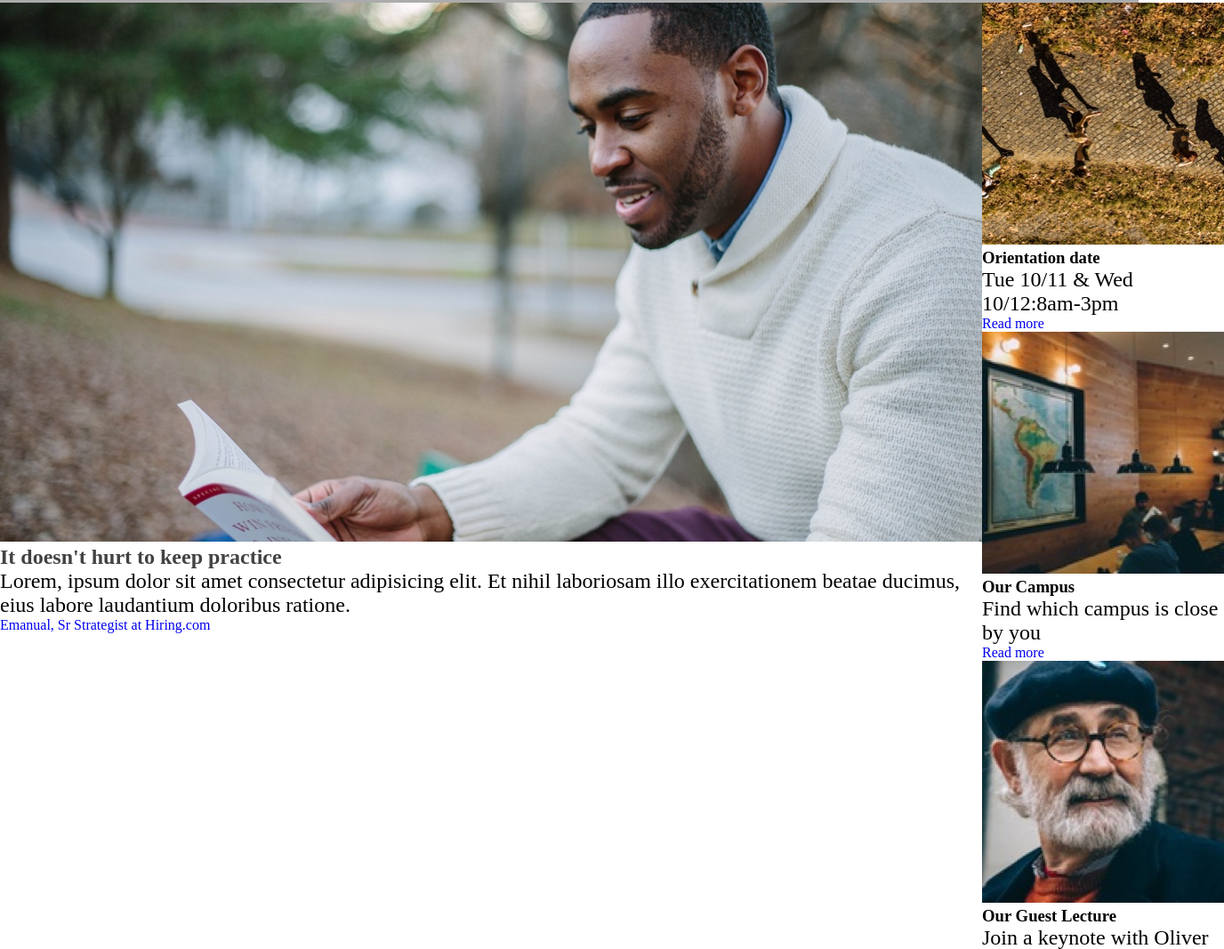
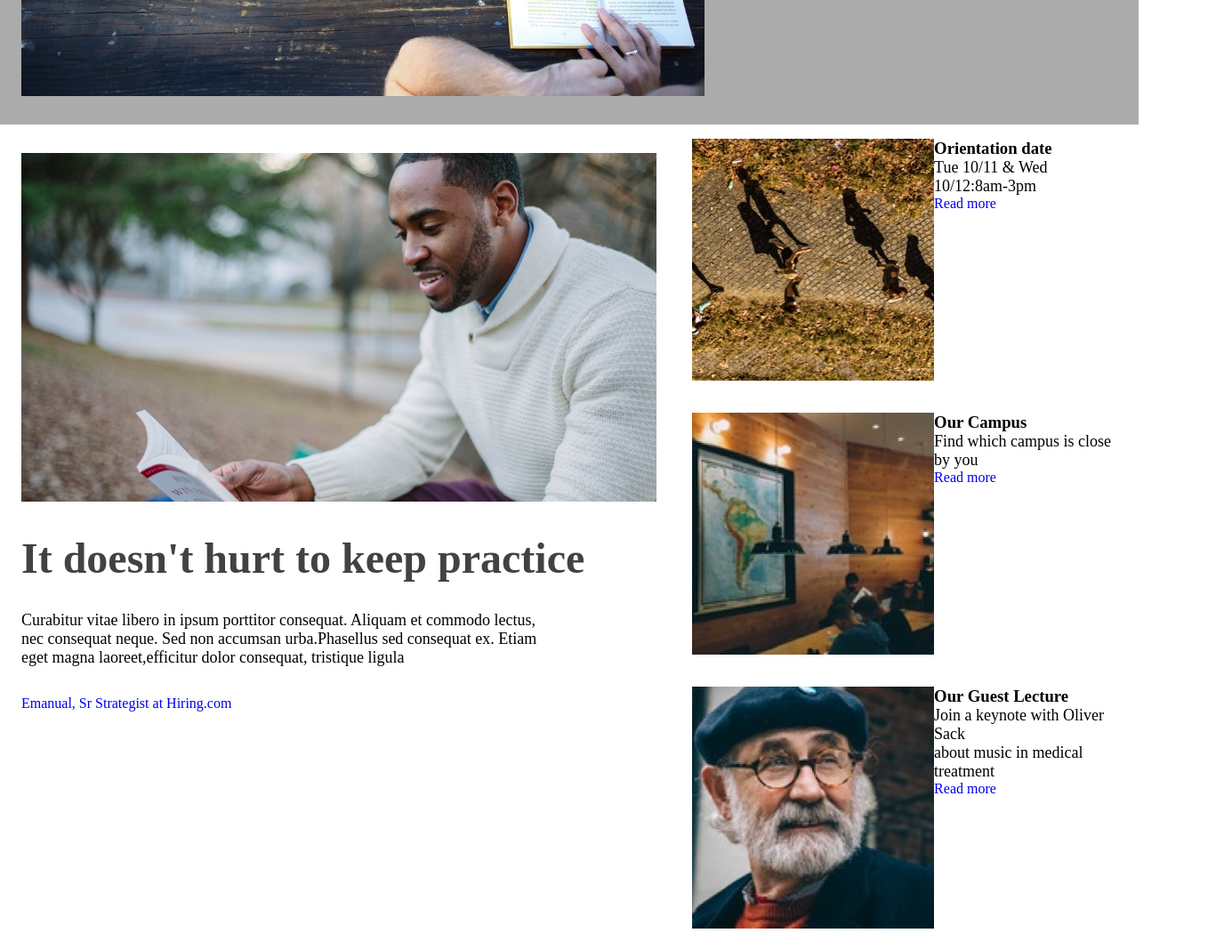
Before and after one commit to patchanaab/23-bas-colmar, a plain HTML site: page index.html in a window 1280 px wide. Shown: the part 556-1623 px from the top of the page at 89% size, 1376 px wide, since content can reach past the window. Drawn offline with Linux system fonts and the light colour scheme.

Commit message:
checkpoint-morning,html nav hero info

```diff
--- a/index.html
+++ b/index.html
@@ -3,7 +3,7 @@
 <head>
     <meta charset="UTF-8">
     <meta name="viewport" content="width=device-width, initial-scale=1.0">
-    <title>Colmar Academy</title>
+    <title>23-bas-colmar</title>
     <link rel="stylesheet" href="style.css">
 </head>
 <body>
@@ -38,29 +38,35 @@
         </section>
         <section class="information">
             <div class="info-first">
-                <div class="info-image"><img src="image/images/information-main.jpg" alt="info"></div>
+                <div class="info-image"><img src="image/images/information-main.jpg" alt="info" width="100%"></div>
                 <h2>It doesn't hurt to keep practice</h2>
-                <p>Lorem, ipsum dolor sit amet consectetur adipisicing elit. Et nihil laboriosam illo exercitationem beatae ducimus, eius labore laudantium doloribus ratione.</p>
+                <p>Curabitur vitae libero in ipsum porttitor consequat. Aliquam et commodo lectus,<br>nec consequat neque. Sed non accumsan urba.Phasellus sed consequat ex. Etiam<br>eget magna laoreet,efficitur dolor consequat, tristique ligula</p>
                 <a href="#">Emanual, Sr Strategist at Hiring.com</a>
             </div>
-            <div class="info-second>">
-                <div class="od">
+            <div class="card-container">
+                <div class="card">
                     <div class="od-image"><img src="image/images/information-orientation.jpg" alt="od"></div>
+                    <div class="card-content">
                         <h3>Orientation date</h3>
                         <p>Tue 10/11 & Wed 10/12:8am-3pm</p>
                         <a href="#">Read more</a>
                     </div>
-                <div class="oc">
+                </div>
+                <div class="card">
                     <div class="oc-image"><img src="image/images/information-campus.jpg" alt="campus"></div>
+                    <div class="card-content">
                         <h3>Our Campus</h3>
                         <p>Find which campus is close by you</p>
                         <a href="#">Read more</a>
                     </div>
-                <div class="ogl">
+                </div>
+                <div class="card">
                     <div class="ogl-image"><img src="image/images/information-guest-lecture.jpg" alt="guest"></div>
+                    <div class="card-content">
                         <h3>Our Guest Lecture</h3>
                         <p>Join a keynote with Oliver Sack<br>about music in medical treatment</p>
                         <a href="#">Read more</a>
+                    </div>
                 </div>
             </div>
         </section>
--- a/style.css
+++ b/style.css
@@ -16,10 +16,13 @@ h1{
     color: var(--base-1);
 }
 h2{
+    font-size: 48px;
+    margin-top: 32px;
+    margin-bottom: 32px;
     color: var(--base-1);
 }
 p{
-    font-size: 24px;
+    font-size: 18px;
 }
 header{
     display: flex;
@@ -62,8 +65,7 @@ header{
     }
     .hero-second{
         display: flex;
-        /* flex: 1; */
-        /* width: 40%; */
+        flex: 1;
         flex-direction: column;
         justify-content: center;
         align-items:center;
@@ -73,22 +75,30 @@ header{
                 color:white;
                 background-color:var(--base-1);}
 }
+
 .information{
     display: flex;
+    background-color:white;
          .info-first{
             display: flex;
             flex-direction: column;
-        .info-image{
-            /* margin-left: 24px;
+            margin-left: 24px;
             margin-right: 24px;
-            margin-top:32px;
-            margin-bottom:32px;
-            width: 60%; */
+            margin-top: 32px;
+            margin-bottom: 32px;
+            width: 60%;
+                a{
+                    margin-top: 32px;
+                    margin-bottom: 32px;
                 }
-    .info-second{
+        }
+            .card-container{
                 display: flex;
                 flex-direction: column;
-        width: 40%;
+                flex-wrap: wrap;
+                    .card{
+                        display: flex;
+                        padding: 16px;
                     }
             }
 
```
Lines whose indentation alone changed are shown as unchanged.
